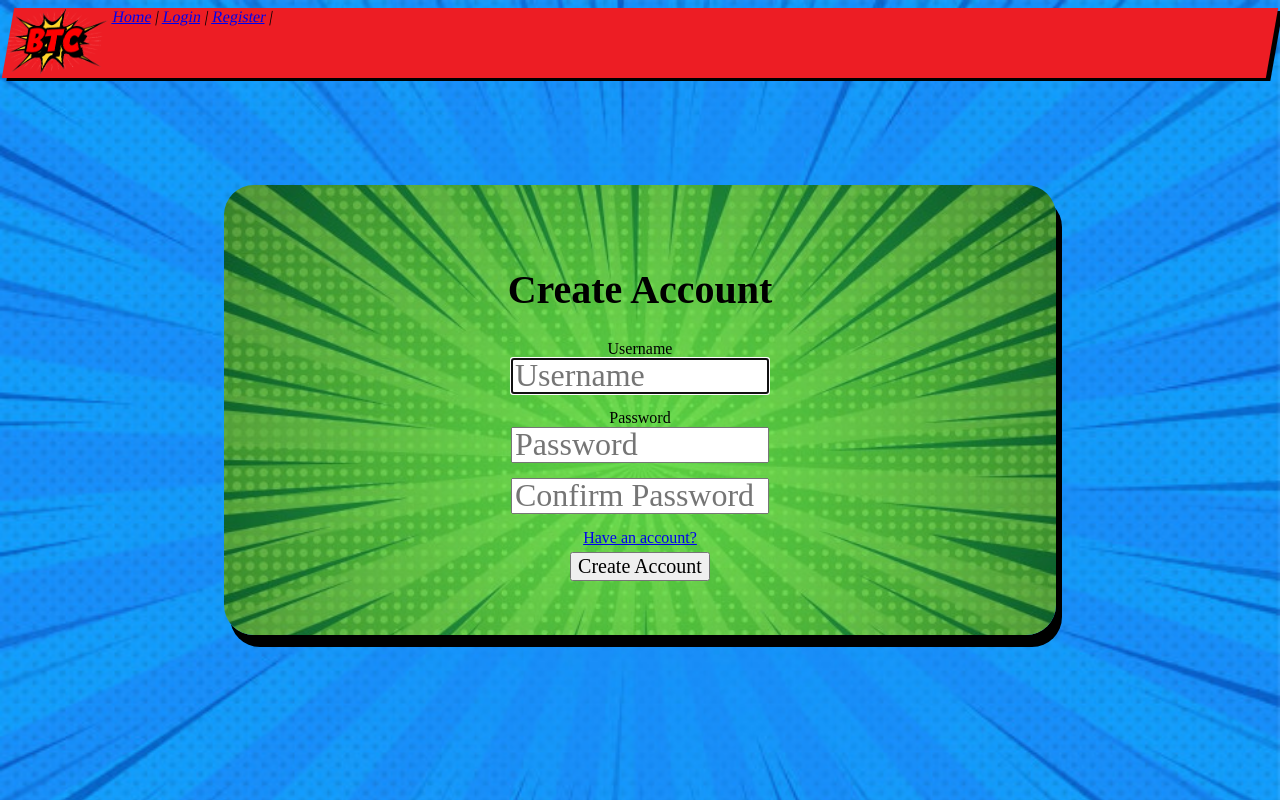
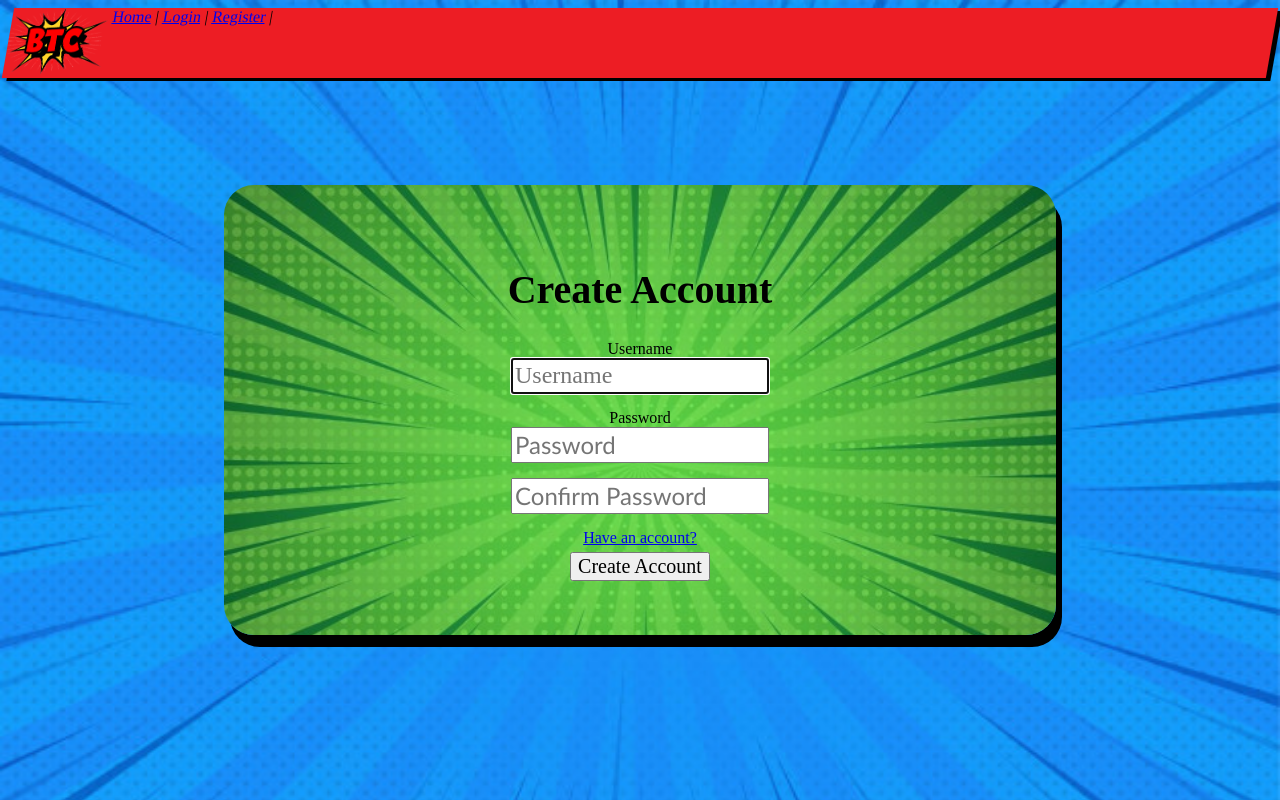
Before and after one commit to SneakoXU/Comic-Book-Application, a Vue app in the folder vue/: page /register in a window 1280 px wide. Built offline with nearby package versions, Linux system fonts and the light colour scheme.

Commit message:
fixed password bug

```diff
--- a/vue/src/App.vue
+++ b/vue/src/App.vue
@@ -39,7 +39,7 @@
 
   #navItem{
     display: flex;
-    align-items: center;
+    align-content: flex-end;
   }
 
   img{
--- a/vue/src/views/Login.vue
+++ b/vue/src/views/Login.vue
@@ -113,6 +113,10 @@
      margin-bottom: 15px;
    }
 
+   #password{
+     font-family:'Gill Sans', 'Gill Sans MT', Calibri, 'Trebuchet MS', sans-serif;
+   }
+
   button{
     margin-top: 5px;
     font-size: 20px;
@@ -126,7 +130,7 @@
    input{
      height: 30px;
      width: 250px;
-     font-size: 32px;
+     font-size: 24px;
    }
 
    h1{
--- a/vue/src/views/Register.vue
+++ b/vue/src/views/Register.vue
@@ -141,13 +141,17 @@
   input{
     height: 30px;
      width: 250px;
-     font-size: 32px;
+     font-size: 24px;
   }
 
   #username:hover, #password:hover, #confirmPassword:hover{
     width: 270px;
     box-shadow: 2px 5px;
 
+  }
+
+  #password, #confirmPassword{
+    font-family:'Gill Sans', 'Gill Sans MT', Calibri, 'Trebuchet MS', sans-serif;
   }
 
   h1{
```
